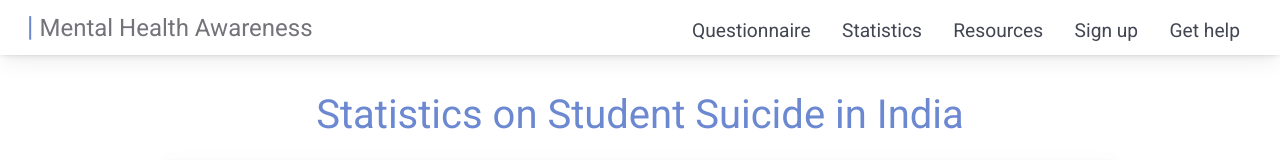
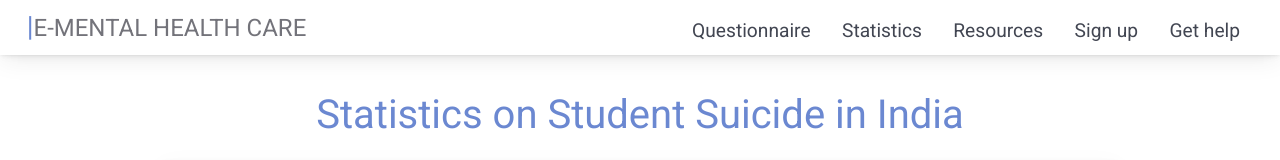
Before and after one commit to Virax17/Mental-Health-Care, a plain HTML site: page sat.html in a window 1280 px wide. Shown: the top 160 px of the page. Drawn offline with nearby package versions, Linux system fonts and the light colour scheme.

Commit message:
Update sat.html

```diff
--- a/sat.html
+++ b/sat.html
@@ -11,7 +11,7 @@
         <header>
             <div>
                 <a href="index.html">
-                    <h1>| Mental Health Awareness</h1>
+                    <h1>|E-MENTAL HEALTH CARE</h1>
                 </a>
             </div>
             <nav>
```
